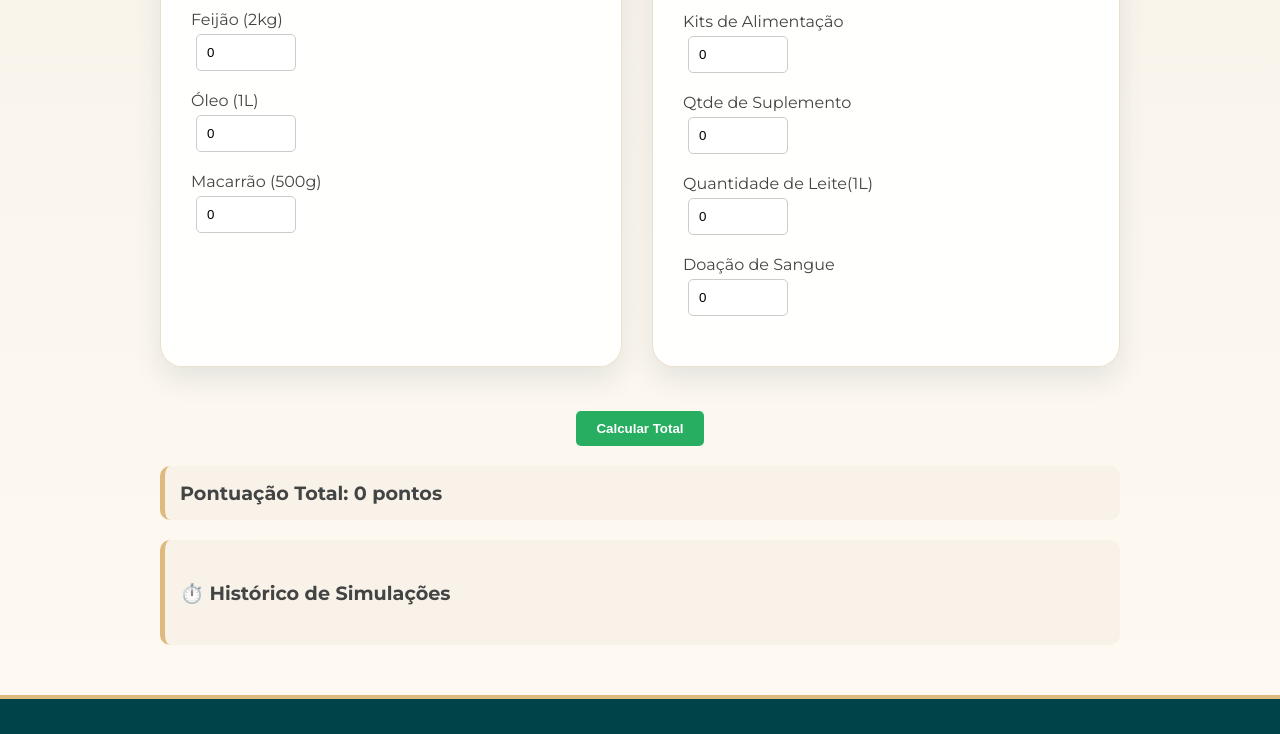
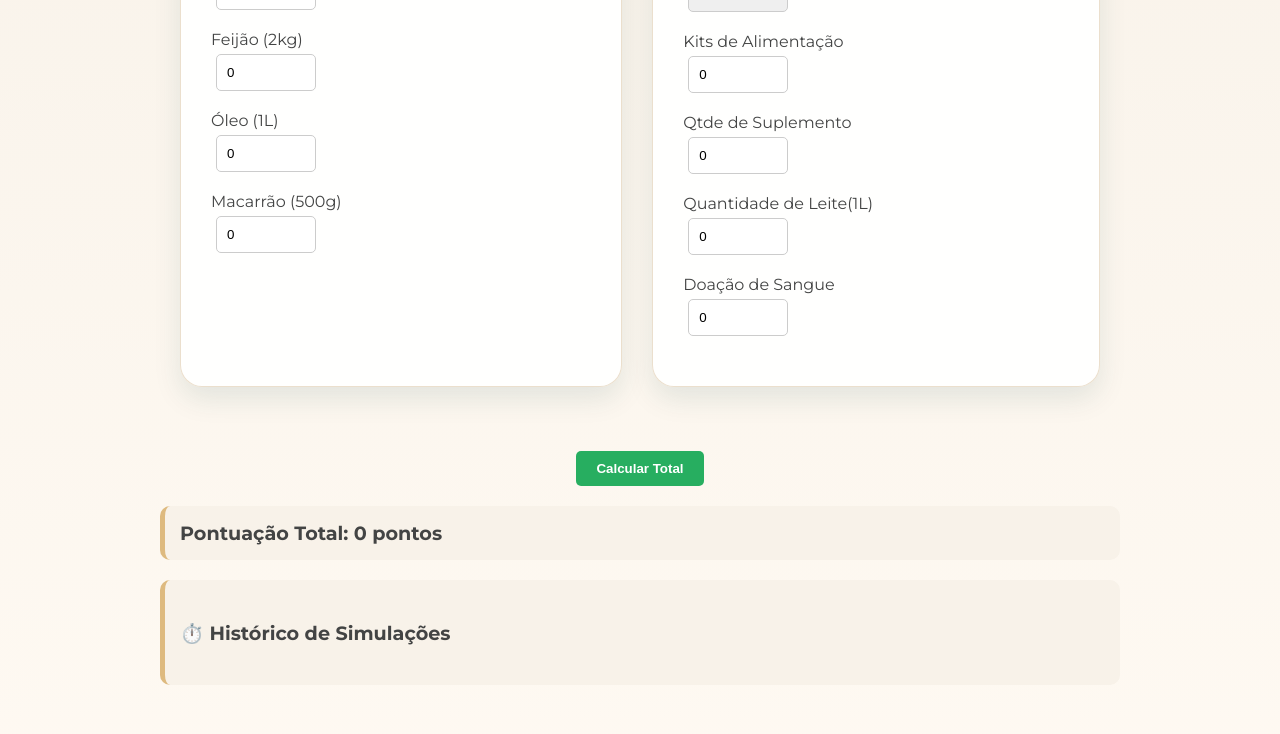
Before and after one commit to EnzoZanoti/Site-Unifacef, a plain HTML site: page calculadora.html in a window 1280 px wide. Shown: the part 299-1033 px from the top of the page. Drawn offline with nearby package versions, Linux system fonts and the light colour scheme; a web font is replaced by a local one.

Commit message:
Correção da section para a div de class calculadora_organizada

```diff
--- a/calculadora.html
+++ b/calculadora.html
@@ -29,7 +29,7 @@
         </nav>
 
         <main class="principal">
-            <div class="calculadora_organizada">
+            <div class="calculadora_organizada" id="minhaSecao">
                 <section>
                     <h3><img src="imagens/calculadora.png"/>  Simulador de Pontos - Itens Avulsos</h3>
                     <div>
@@ -58,7 +58,7 @@
                     </div>
                 </section>
 
-                <section id="minhaSecao">
+                <section>
 
                     <h3><img src="imagens/calculadora.png"/>  Simulador de Pontos - Metas batidas</h3>
 
--- a/landing_page.css
+++ b/landing_page.css
@@ -617,6 +617,7 @@ font-size: 1.2rem;
 .calculadora_organizada{
   display:flex;
   gap: 30px;
+  padding: 20px
 }
 
 .form-group {
```
